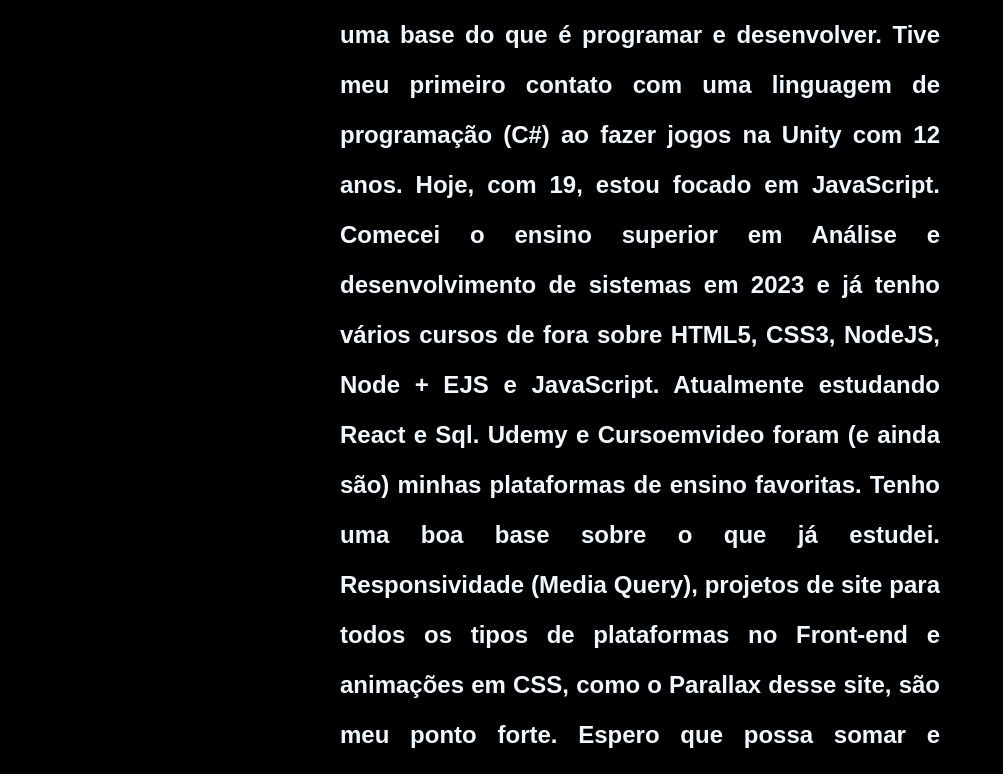
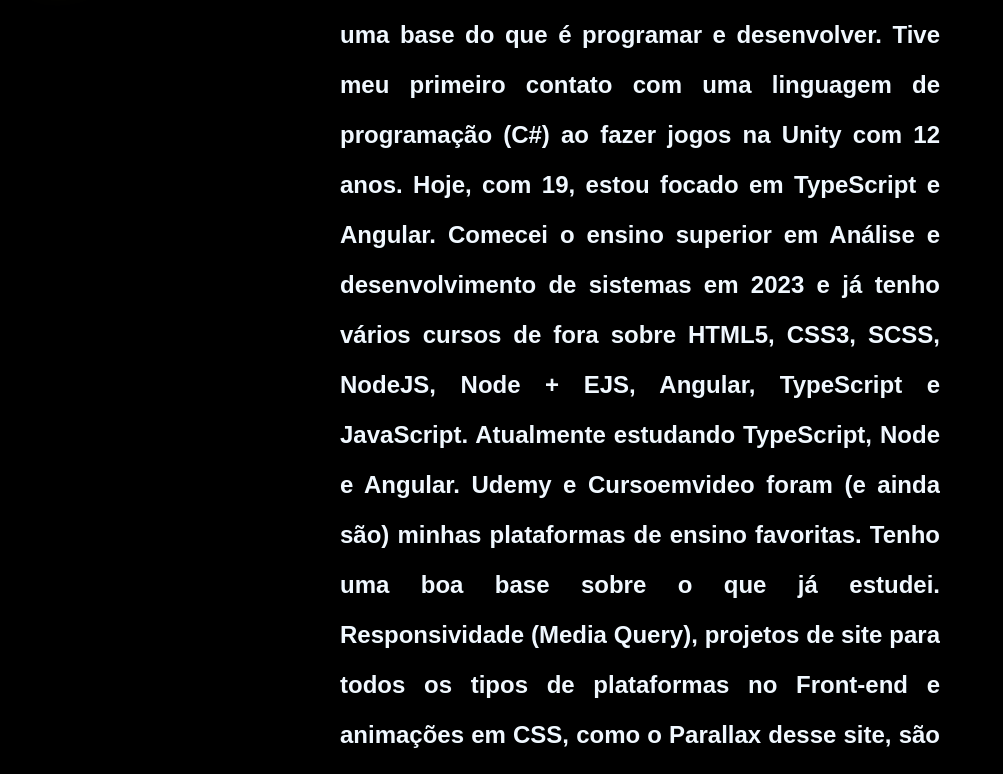
Before and after one commit to willianctti/MeuPortfolio, a plain HTML site: page index.html in a window 1280 px wide. Shown: the part 935-1709 px from the top of the page, without its empty margins (0-1003 px from the left). Drawn offline with Linux system fonts and the light colour scheme.

Commit message:
novos estudos

```diff
--- a/index.html
+++ b/index.html
@@ -29,7 +29,7 @@
     <section class="sec">
         <h2 id="nome">Vem me conhecer :)</h2>
         <div id="p">
-        <p style="color: aliceblue;">Olá! Me chamo Willian Nicoletti e sou um desenvolvedor Front-end. Desde criança, já tinha uma base do que é programar e desenvolver. Tive meu primeiro contato com uma linguagem de programação (C#) ao fazer jogos na Unity com 12 anos. Hoje, com 19, estou focado em JavaScript. Comecei o ensino superior em Análise e desenvolvimento de sistemas em 2023 e já tenho vários cursos de fora sobre HTML5, CSS3, NodeJS, Node + EJS e JavaScript. Atualmente estudando React e Sql. Udemy e Cursoemvideo foram (e ainda são) minhas plataformas de ensino favoritas. Tenho uma boa base sobre o que já estudei. Responsividade (Media Query), projetos de site para todos os tipos de plataformas no Front-end e animações em CSS, como o Parallax desse site, são meu ponto forte.  Espero que possa somar e acrescentar em sua empresa para ser um bom estágiario ou programador júnior e aprender cada vez mais. Obrigado! :)</p>
+        <p style="color: aliceblue;">Olá! Me chamo Willian Nicoletti e sou um desenvolvedor Front-end. Desde criança, já tinha uma base do que é programar e desenvolver. Tive meu primeiro contato com uma linguagem de programação (C#) ao fazer jogos na Unity com 12 anos. Hoje, com 19, estou focado em TypeScript e Angular. Comecei o ensino superior em Análise e desenvolvimento de sistemas em 2023 e já tenho vários cursos de fora sobre HTML5, CSS3, SCSS, NodeJS, Node + EJS, Angular, TypeScript e JavaScript. Atualmente estudando TypeScript, Node e Angular. Udemy e Cursoemvideo foram (e ainda são) minhas plataformas de ensino favoritas. Tenho uma boa base sobre o que já estudei. Responsividade (Media Query), projetos de site para todos os tipos de plataformas no Front-end e animações em CSS, como o Parallax desse site, são meu ponto forte.  Espero que possa somar e acrescentar em sua empresa para ser um bom estágiario ou programador júnior e aprender cada vez mais. Obrigado! :)</p>
     </div>
         <img id="javascript" src="imagens/javascript.jpg" alt="">
             <h2 id="projetos">Quais são meus projetos?</h2>
```
